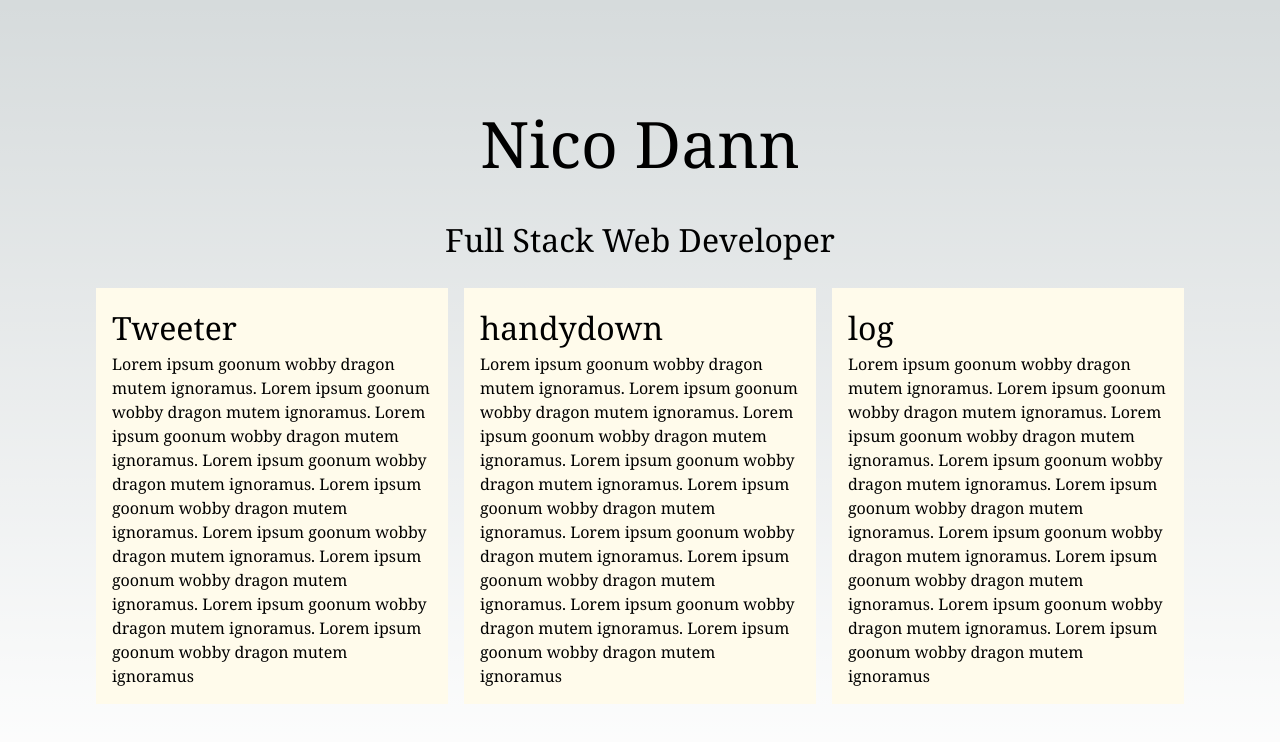
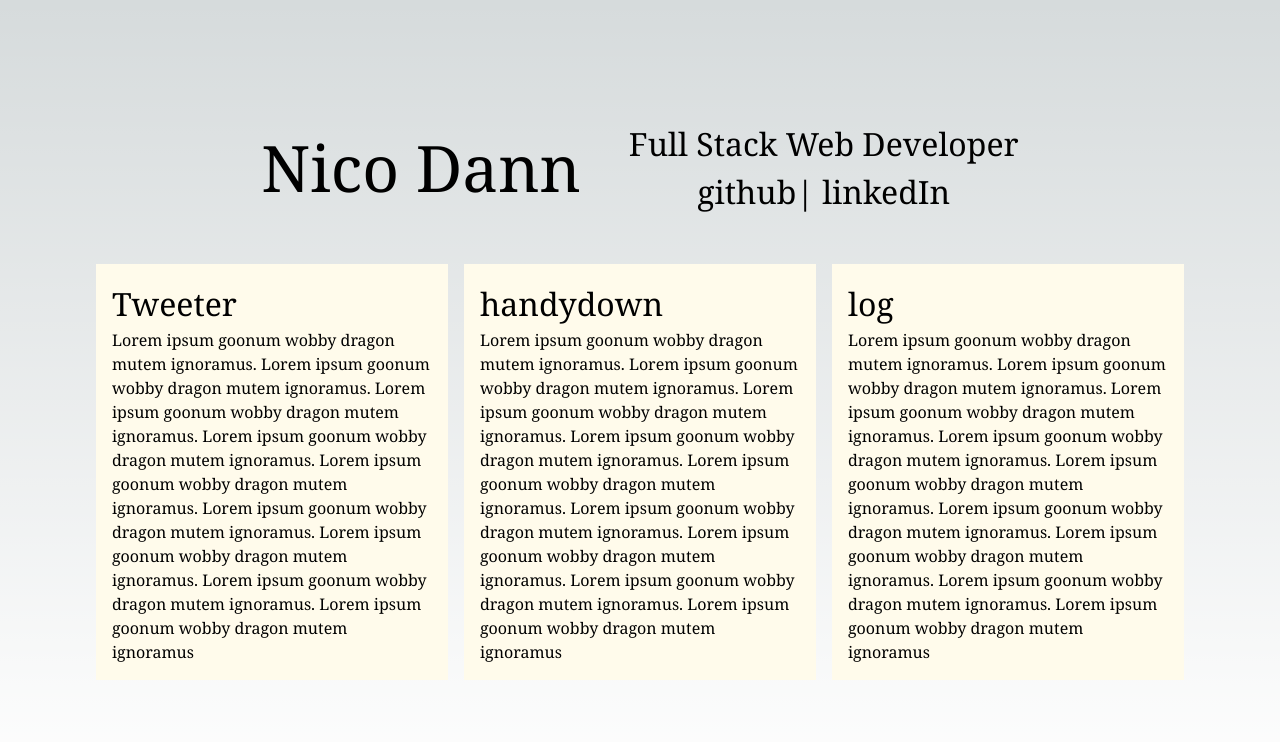
Before and after one commit to nicodann/portfolio, a Next.js app: page / in a window 1280 px wide. Shown: the top 742 px of the page. Built offline with nearby package versions, Linux system fonts and the light colour scheme.

Commit message:
Add and Style links

```diff
--- /dev/null
+++ b/app/bio/page.tsx
@@ -0,0 +1,7 @@
+import React from 'react'
+
+export default function Bio() {
+  return (
+    <div>Bio</div>
+  )
+}
--- a/app/layout.tsx
+++ b/app/layout.tsx
@@ -6,7 +6,7 @@ const inter = Inter({ subsets: ['latin'] })
 const noto = Noto_Serif({subsets: ['latin']})
 
 export const metadata: Metadata = {
-  title: 'Nico Dann Dev',
+  title: 'Nico Dann | Full Stack Web Developer',
   description: 'Web Developer | Jazz Drummer | Music Teacher | dad - Front-end developer at Nellie Health, Diploma in Full Stack Development Boot Camp at Lighthouse Labs and Masters in Music',
 }
 
--- a/app/page.tsx
+++ b/app/page.tsx
@@ -1,4 +1,5 @@
 import Image from 'next/image'
+import Link from 'next/link'
 
 export default function Home() {
   const links = [
@@ -33,13 +34,23 @@ export default function Home() {
       }
   ]
   return (
-    <main className="flex min-h-screen flex-col items-center justify-between p-24">
+    <main className="flex min-h-screen flex-col items-center justify-around p-24">
+      <section className="flex gap-12">
         <h1>
           Nico Dann
         </h1>
+
+        <section className="flex flex-col items-center">
           <h2>
             Full Stack Web Developer
           </h2>
+
+          <section className="flex gap-2">
+            {links.map((link,i) => <h2 key={i}><Link href={link.href}>{link.name}{i < links.length -1 && '|'}</Link></h2>)}
+          </section>
+
+        </section>
+      </section>
 
       <section className="flex flex-row justify-between min-w-ful gap-4">
         {projects.map((project, i) => (
```
Lines whose indentation alone changed are shown as unchanged.
